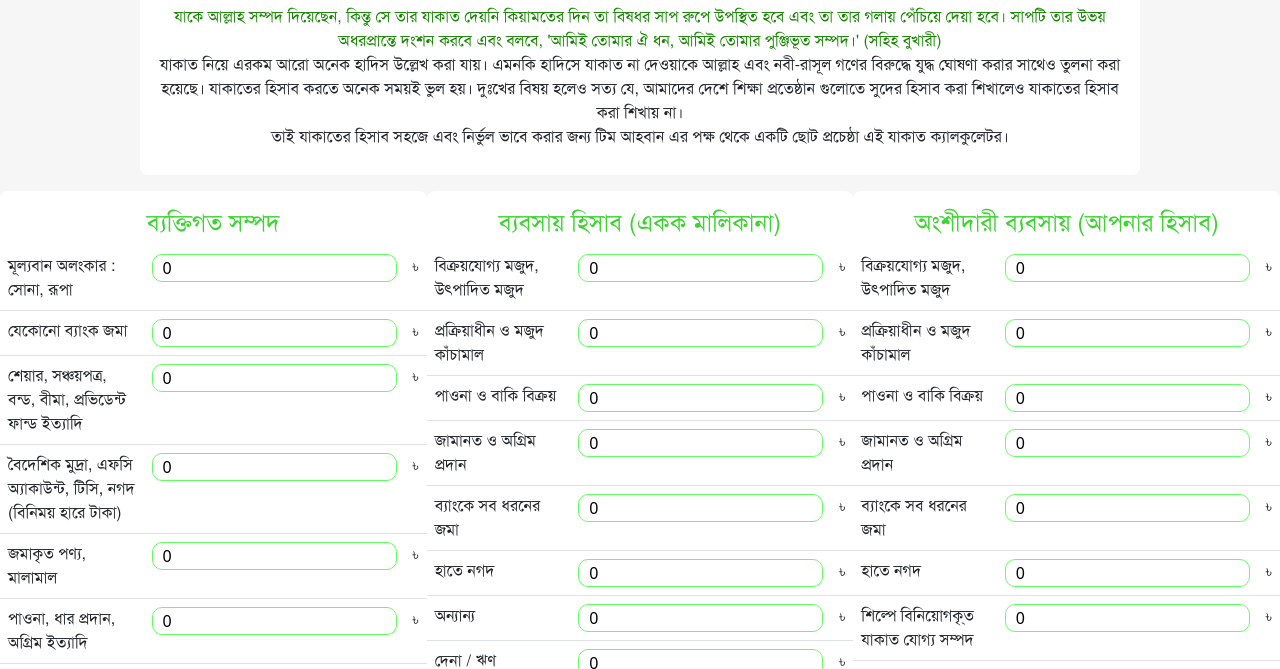
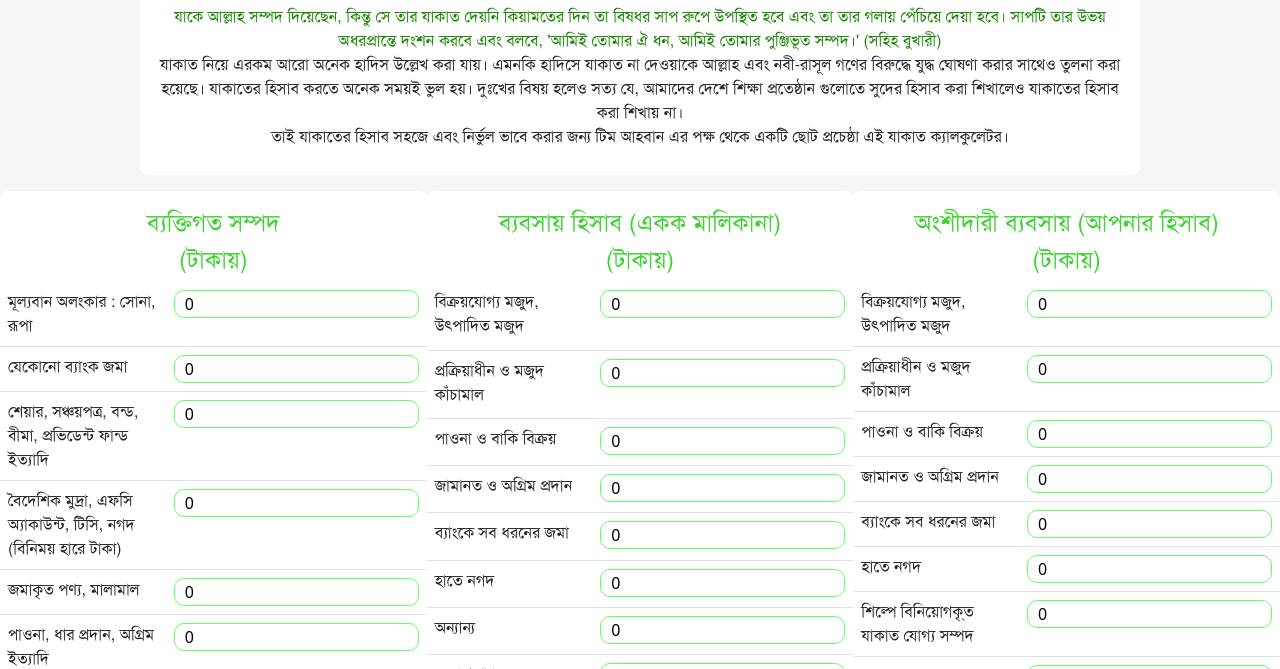
Before and after one commit to mahianmahin/project_zakat_calculator, a plain HTML site: page index.html in a window 1280 px wide. Shown: the part 130-799 px from the top of the page. Drawn offline with Linux system fonts and the light colour scheme.

Commit message:
Update index.html

```diff
--- a/index.html
+++ b/index.html
@@ -46,54 +46,54 @@
         <div class="row">
             <div class="col-sm-4 calculation mt-3">
                 <h2 class="bangla-font body-heading mt-2 text-center">ব্যক্তিগত সম্পদ</h2>
-<!--                 <h4 class="bangla-font body-heading text-center">(টাকায়)</h4> -->
+                <h4 class="bangla-font body-heading text-center">(টাকায়)</h4>
                 <table class="table">
                     <tr class="table-body">
                         <td class="bangla-font">মূল্যবান অলংকার : সোনা, রূপা</td>
                         <td><input class="input" type="number" id="plus_1" value="0"></td>
-                        <td>৳</td>
+<!--                         <td>৳</td> -->
                     </tr>
 
                     <tr>
                         <td class="bangla-font">যেকোনো ব্যাংক জমা</td>
                         <td><input class="input" type="number" id="plus_2" value="0"></td>
-                        <td>৳</td>
+<!--                         <td>৳</td> -->
                     </tr>
 
                     <tr class="table-body">
                         <td class="bangla-font">শেয়ার, সঞ্চয়পত্র, বন্ড, বীমা, প্রভিডেন্ট ফান্ড ইত্যাদি </td>
                         <td><input class="input" type="number" id="plus_3" value="0"></td>
-                        <td>৳</td>
+<!--                         <td>৳</td> -->
                     </tr>
 
                     <tr>
                         <td class="bangla-font">বৈদেশিক মুদ্রা, এফসি অ্যাকাউন্ট, টিসি, নগদ (বিনিময় হারে টাকা)</td>
                         <td><input class="input" type="number" id="plus_4" value="0"></td>
-                        <td>৳</td>
+<!--                         <td>৳</td> -->
                     </tr>
 
                     <tr class="table-body">
                         <td class="bangla-font">জমাকৃত পণ্য, মালামাল </td>
                         <td><input class="input" type="number" id="plus_5" value="0"></td>
-                        <td>৳</td>
+<!--                         <td>৳</td> -->
                     </tr>
 
                     <tr>
                         <td class="bangla-font">পাওনা, ধার প্রদান, অগ্রিম ইত্যাদি</td>
                         <td><input class="input" type="number" id="plus_6" value="0"></td>
-                        <td>৳</td>
+<!--                         <td>৳</td> -->
                     </tr>
 
                     <tr class="table-body">
                         <td class="bangla-font">অন্যান্য</td>
                         <td><input class="input" type="number" id="plus_7" value="0"></td>
-                        <td>৳</td>
+<!--                         <td>৳</td> -->
                     </tr>
 
                     <tr>
                         <td class="bangla-font">দেনা / ঋণ</td>
                         <td><input class="input" type="number" id="minus_1" value="0"></td>
-                        <td>৳</td>
+<!--                         <td>৳</td> -->
 
                     </tr>
 
@@ -103,54 +103,54 @@
 
             <div class="col-sm-4 calculation mt-3">
                 <h2 class="bangla-font body-heading mt-2 text-center">ব্যবসায় হিসাব (একক মালিকানা)</h2>
-<!--                 <h4 class="bangla-font body-heading text-center">(টাকায়)</h4> -->
+                <h4 class="bangla-font body-heading text-center">(টাকায়)</h4>
                 <table class="table">
                     <tr class="table-body">
                         <td class="bangla-font">বিক্রয়যোগ্য মজুদ, উৎপাদিত মজুদ</td>
                         <td><input class="input" type="number" id="plus_8" value="0"></td>
-                        <td>৳</td>
+<!--                         <td>৳</td> -->
                     </tr>
 
                     <tr>
                         <td class="bangla-font">প্রক্রিয়াধীন ও মজুদ কাঁচামাল</td>
                         <td><input class="input" type="number" id="plus_9" value="0"></td>
-                        <td>৳</td>
+<!--                         <td>৳</td> -->
                     </tr>
 
                     <tr class="table-body">
                         <td class="bangla-font">পাওনা ও বাকি বিক্রয় </td>
                         <td><input class="input" type="number" id="plus_10" value="0"></td>
-                        <td>৳</td>
+<!--                         <td>৳</td> -->
                     </tr>
 
                     <tr>
                         <td class="bangla-font">জামানত ও অগ্রিম প্রদান</td>
                         <td><input class="input" type="number" id="plus_11" value="0"></td>
-                        <td>৳</td>
+<!--                         <td>৳</td> -->
                     </tr>
 
                     <tr class="table-body">
                         <td class="bangla-font">ব্যাংকে সব ধরনের জমা</td>
                         <td><input class="input" type="number" id="plus_12" value="0"></td>
-                        <td>৳</td>
+<!--                         <td>৳</td> -->
                     </tr>
 
                     <tr>
                         <td class="bangla-font">হাতে নগদ</td>
                         <td><input class="input" type="number" id="plus_13" value="0"></td>
-                        <td>৳</td>
+<!--                         <td>৳</td> -->
                     </tr>
 
                     <tr class="table-body">
                         <td class="bangla-font">অন্যান্য</td>
                         <td><input class="input" type="number" id="plus_14" value="0"></td>
-                        <td>৳</td>
+<!--                         <td>৳</td> -->
                     </tr>
 
                     <tr>
                         <td class="bangla-font">দেনা / ঋণ</td>
                         <td><input class="input" type="number" id="minus_2" value="0"></td>
-                        <td>৳</td>
+<!--                         <td>৳</td> -->
 
                     </tr>
 
@@ -160,54 +160,54 @@
 
             <div class="col-sm-4 calculation mt-3">
                 <h2 class="bangla-font body-heading mt-2 text-center">অংশীদারী ব্যবসায় (আপনার হিসাব)</h2>
-<!--                 <h4 class="bangla-font body-heading text-center">(টাকায়)</h4> -->
+                <h4 class="bangla-font body-heading text-center">(টাকায়)</h4>
                 <table class="table">
                     <tr class="table-body">
                         <td class="bangla-font">বিক্রয়যোগ্য মজুদ, উৎপাদিত মজুদ</td>
                         <td><input class="input" type="number" id="plus_15" value="0"></td>
-                        <td>৳</td>
+<!--                         <td>৳</td> -->
                     </tr>
 
                     <tr>
                         <td class="bangla-font">প্রক্রিয়াধীন ও মজুদ কাঁচামাল</td>
                         <td><input class="input" type="number" id="plus_16" value="0"></td>
-                        <td>৳</td>
+<!--                         <td>৳</td> -->
                     </tr>
 
                     <tr class="table-body">
                         <td class="bangla-font">পাওনা ও বাকি বিক্রয় </td>
                         <td><input class="input" type="number" id="plus_17" value="0"></td>
-                        <td>৳</td>
+<!--                         <td>৳</td> -->
                     </tr>
 
                     <tr>
                         <td class="bangla-font">জামানত ও অগ্রিম প্রদান</td>
                         <td><input class="input" type="number" id="plus_18" value="0"></td>
-                        <td>৳</td>
+<!--                         <td>৳</td> -->
                     </tr>
 
                     <tr class="table-body">
                         <td class="bangla-font">ব্যাংকে সব ধরনের জমা</td>
                         <td><input class="input" type="number" id="plus_19" value="0"></td>
-                        <td>৳</td>
+<!--                         <td>৳</td> -->
                     </tr>
 
                     <tr>
                         <td class="bangla-font">হাতে নগদ</td>
                         <td><input class="input" type="number" id="plus_20" value="0"></td>
-                        <td>৳</td>
+<!--                         <td>৳</td> -->
                     </tr>
 
                     <tr class="table-body">
                         <td class="bangla-font">শিল্পে বিনিয়োগকৃ্ত যাকাত যোগ্য সম্পদ</td>
                         <td><input class="input" type="number" id="plus_21" value="0"></td>
-                        <td>৳</td>
+<!--                         <td>৳</td> -->
                     </tr>
 
                     <tr>
                         <td class="bangla-font">দেনা / ঋণ</td>
                         <td><input class="input" type="number" id="minus_3" value="0"></td>
-                        <td>৳</td>
+<!--                         <td>৳</td> -->
 
                     </tr>
                 </table>
```
